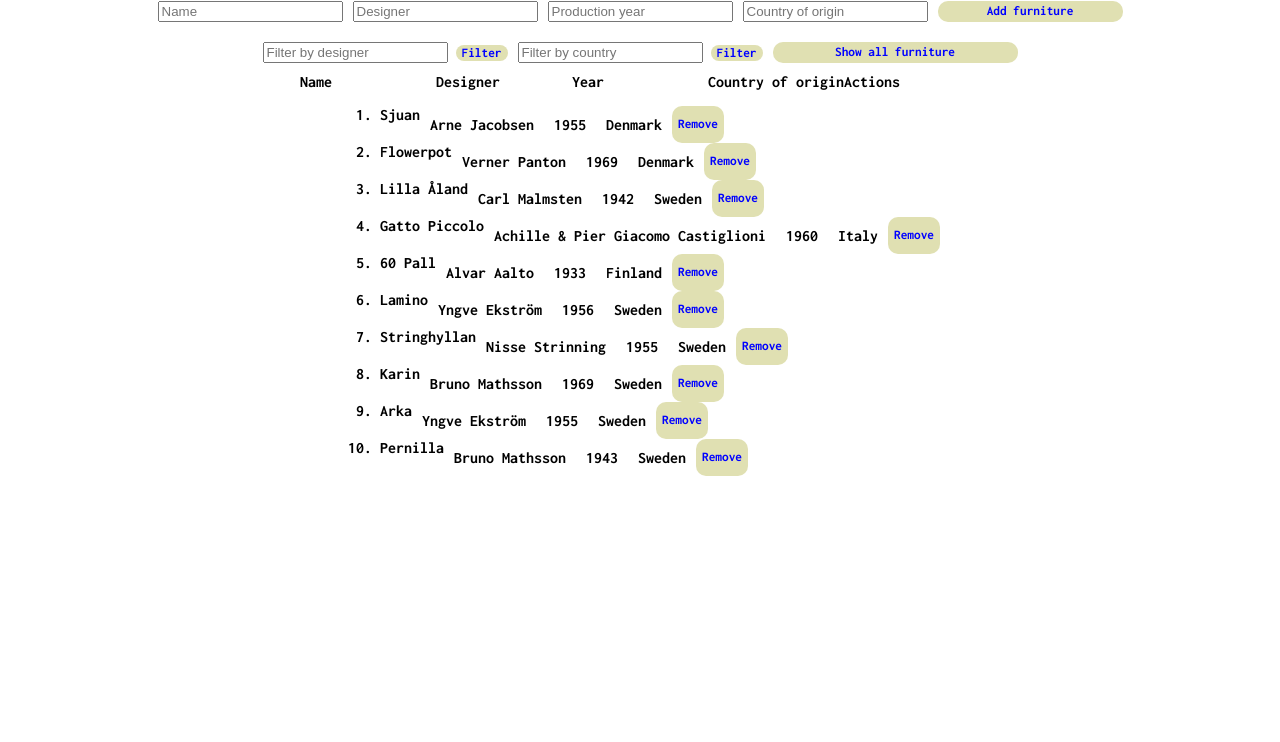
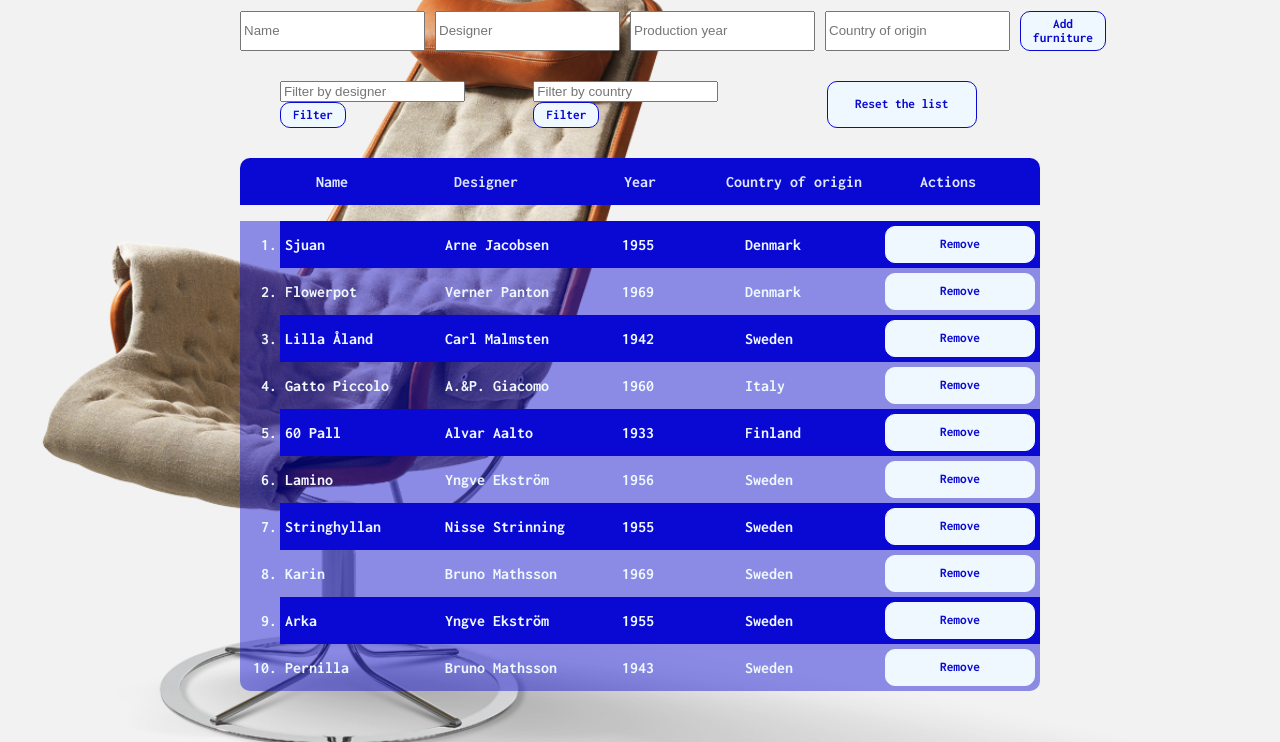
Before and after one commit to nilssonf/ME132A-U2, a plain HTML site: page index.html in a window 1280 px wide. Shown: the part 85-827 px from the top of the page. Before the commit the page ends 800 px from the top, so only its background shows below. Drawn offline with Linux system fonts and the light colour scheme.

Commit message:
CSS-styling mania

```diff
--- a/database.js
+++ b/database.js
@@ -26,7 +26,7 @@ let database = [
     {
         id: 4,
         name: "Gatto Piccolo" ,
-        designer: "Achille & Pier Giacomo Castiglioni",
+        designer: "A.&P. Giacomo",
         year: 1960,
         country: "Italy",
     },
--- a/index.html
+++ b/index.html
@@ -18,10 +18,10 @@
 
     <form id="add-furniture-form">
       <input id="name" type="text" placeholder="Name" />
-      <input id="designer" type="text" placeholder="Designer" />
-      <input id="year" type="number" placeholder="Production year" />
+      <input id="designer" type="text"  placeholder="Designer" />
+      <input id="year" type="number" size="15" placeholder="Production year"/>
       <input id="country" type="text" placeholder="Country of origin" />
-      <button>Add furniture</button>
+      <button id="add-button">Add furniture</button>
     </form>
 
     <div id="filters">
@@ -32,7 +32,7 @@
           placeholder="Filter by designer"
         />
 
-        <button>Filter</button>
+        <button class="filter-button">Filter</button>
       </form>
 
       <form id="filter-by-country">
@@ -42,10 +42,10 @@
           placeholder="Filter by country"
         />
 
-        <button>Filter</button>
+        <button class="filter-button">Filter</button>
       </form>
 
-      <button id="reset" type="button">Show all furniture</button>
+      <button id="reset" type="button">Reset the list</button>
     </div>
 
     <div id="titels">
--- a/style.css
+++ b/style.css
@@ -1,10 +1,11 @@
 body {
-    margin: 0;
+    margin: 0 auto;
     height: 100vh;
+    max-width: 800px;
 
-    display: flex;
-    flex-direction: column;
-    align-items: center;
+    background-image: url(dux-jetson-match-fatolj-cognac.png);
+    background-size: cover;
+    background-position-y: 25px;
 
     font-family: 'Inconsolata', monospace;
 }
@@ -12,55 +13,113 @@ body {
 h1{
     display: flex;
     justify-content: center;
+
+    color: rgb(9, 9, 211);
+    font-size: 40px;
 }
 
 #add-furniture-form{
     display: grid;
     grid-template-columns: repeat(5, 1fr);
-    padding: 10px;
+
     gap: 10px;
 }
 
 #filters {
     display: grid;
     grid-template-columns: repeat(3, 1fr);
-    padding: 10px;
-    gap: 10px;
+    padding: 30px 5px 30px 40px;
+    gap: 5px;
 }
 
 #titels {
     display: grid;
     grid-template-columns: repeat(5, 1fr);
 
-    background-color: ;
+    text-align: center;
+    background-color: rgb(9, 9, 211);
+    color: rgba(240, 248, 255, 0.925);
+
+    border-top-left-radius: 10px;
+    border-top-right-radius: 10px;
+
+    padding: 15px;
 }
 
 button {
-   color: blue;
-   background-color: rgb(224, 224, 178);
+   color: rgb(9, 9, 211);
+   background-color: rgba(240, 248, 255);
+
    border-radius: 10px;
+
    border: none;
    font-family: 'Inconsolata', monospace;
+}
+
+button:hover {
+    cursor: pointer;
+    color: rgba(240, 248, 255);
+    background-color: rgb(9, 9, 211);
+}
+
+button:active {
+    color:  rgba(240, 248, 255);
+    background-color: rgb(9, 9, 211);
+}
+
+#furnitures{
+    background-color: rgba(9, 9, 211, 0.438);
+    border-bottom-left-radius: 10px;
+    border-bottom-right-radius: 10px;
+}
+
+#furnitures > div > div:nth-child(3){
+    padding-left: 37px;
+}
+
+.furniture {
+    display: grid;
+    grid-template-columns: repeat(5, 1fr);
+    padding: 5px;
+    color: rgba(240, 248, 255);
 
 }
 
-button:hover {
-
+.furniture:nth-child(odd){
+    background-color: rgb(9, 9, 211);
 }
 
-button:active {
-
-}
-
-#furnitures{
-    display: grid;
-
-}
-
-.furniture {
-    display: flex;
+.furniture:last-child {
+    border-bottom-right-radius: 10px;
 }
 
 .furniture div{
     padding: 10px;
 }
+
+.filter-button{
+    padding: 5px 12px 5px 12px;
+}
+
+.furniture button {
+    border: solid 1px rgba(240, 248, 255);
+}
+#add-button {
+    padding: 5px 12px 5px 12px;
+    border: solid 1px rgb(9, 9, 211);
+}
+
+#reset {
+    padding: 5px 12px 5px 12px;
+    width: 150px;
+    margin-left: 40px;
+    border: solid 1px rgb(9, 9, 211);
+}
+
+li{
+    padding-top: 10px;
+}
+
+.filter-button{
+    border: solid 1px rgb(9, 9, 211);
+}
```
Also changed, not shown: dux-jetson-match-fatolj-cognac.png (added), 1 other file.
